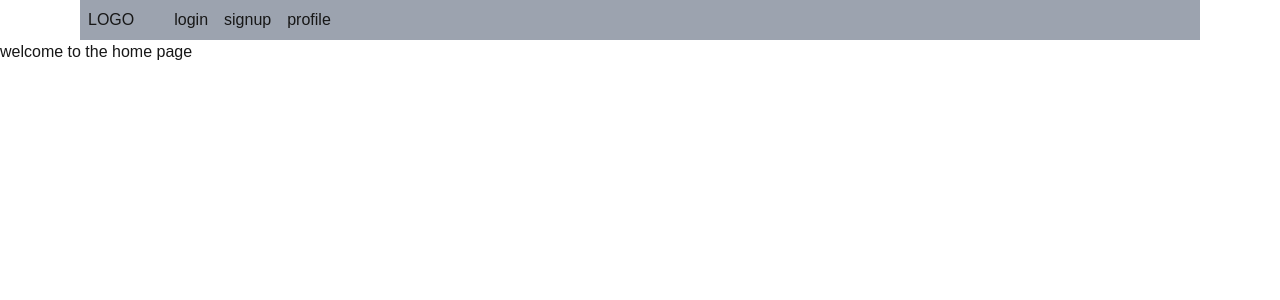
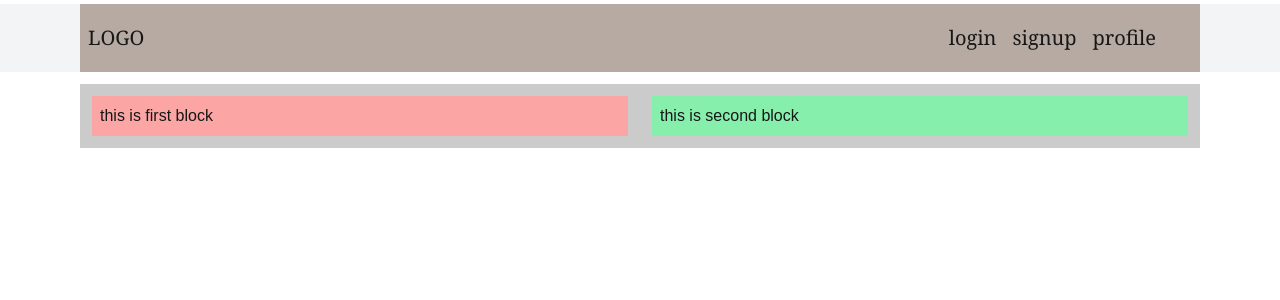
Before and after one commit to sameerbhatta13/NextJsBlog, a Next.js app: page / in a window 1280 px wide. Shown: the top 300 px of the page. Built offline with nearby package versions, Linux system fonts and the light colour scheme.

Commit message:
change in home page

```diff
--- a/src/app/components/Navbar.jsx
+++ b/src/app/components/Navbar.jsx
@@ -1,16 +1,22 @@
+"use client"
 import Link from 'next/link'
-import React from 'react'
+import React, { useState } from 'react'
 
 
 const Navbar = () => {
+    const [] = useState()
+
     return (
+
         <>
-            <div className='bg-gray-400 flex flex-row mx-20 py-2 gap-6'>
+
+            <div className='bg-gray-100' >
+                <div className='bg-[#B6AAA2] flex flex-row justify-between mx-20 py-5 mt-1 gap-6 font-serif text-xl'>
                     <div className='flex '>
                         <Link href='' className='mx-2'>LOGO</Link>
                     </div>
 
-                <div className='flex justify-evenly'>
+                    <div className='flex gap-6 mx-9'>
                         <div>
                             <Link href='' className='mx-2'>login</Link>
                             <Link href='' className='mx-2'>signup</Link>
@@ -21,6 +27,7 @@ const Navbar = () => {
                     </div>
 
                 </div>
+            </div>
 
         </>
     )
--- a/src/app/page.js
+++ b/src/app/page.js
@@ -1,11 +1,29 @@
+
 import Image from "next/image";
 import Navbar from "./components/Navbar";
+
 
 export default function Home() {
   return (
     <>
       {/* <Navbar /> */}
-      <h1>welcome to the home page</h1>
+      <div>
+
+        <div className="bg-[#CBCBCB] mx-20 my-3">
+          <div className="grid grid-cols-4">
+            <div className=" bg-red-300 grid col-span-2 p-2 m-3 ">
+              <h1>
+                this is first block
+              </h1>
+            </div>
+            <div className="bg-green-300 grid col-span-2 p-2 m-3">
+              <h1>this is second block</h1>
+            </div>
+          </div>
+
+        </div>
+
+      </div>
     </>
   );
 }
```
Lines whose indentation alone changed are shown as unchanged.
